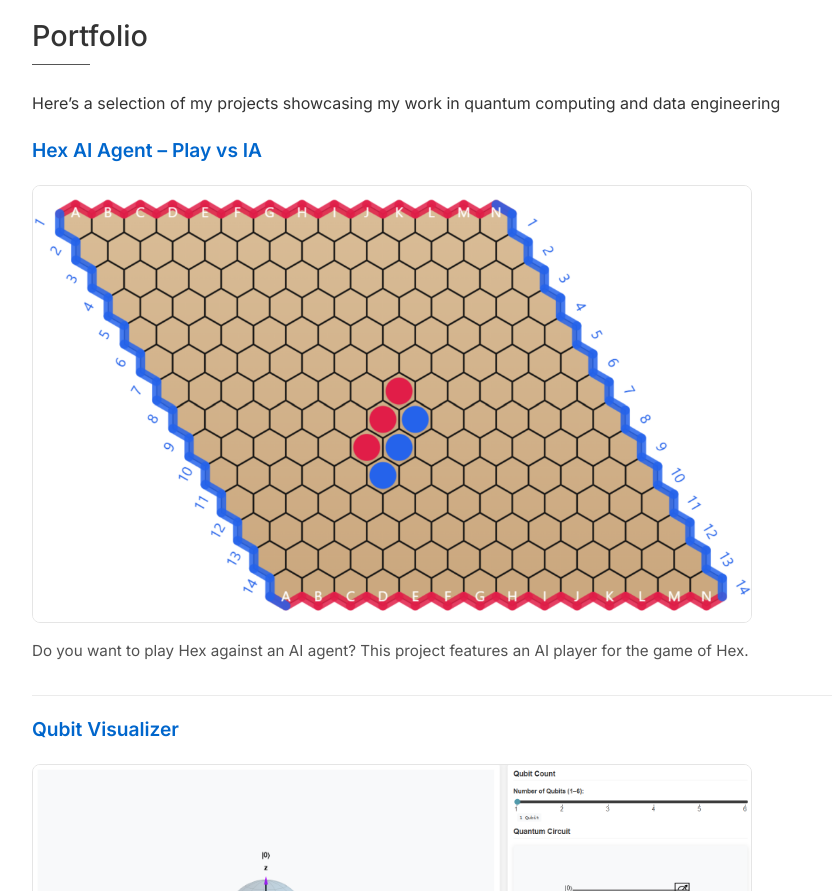
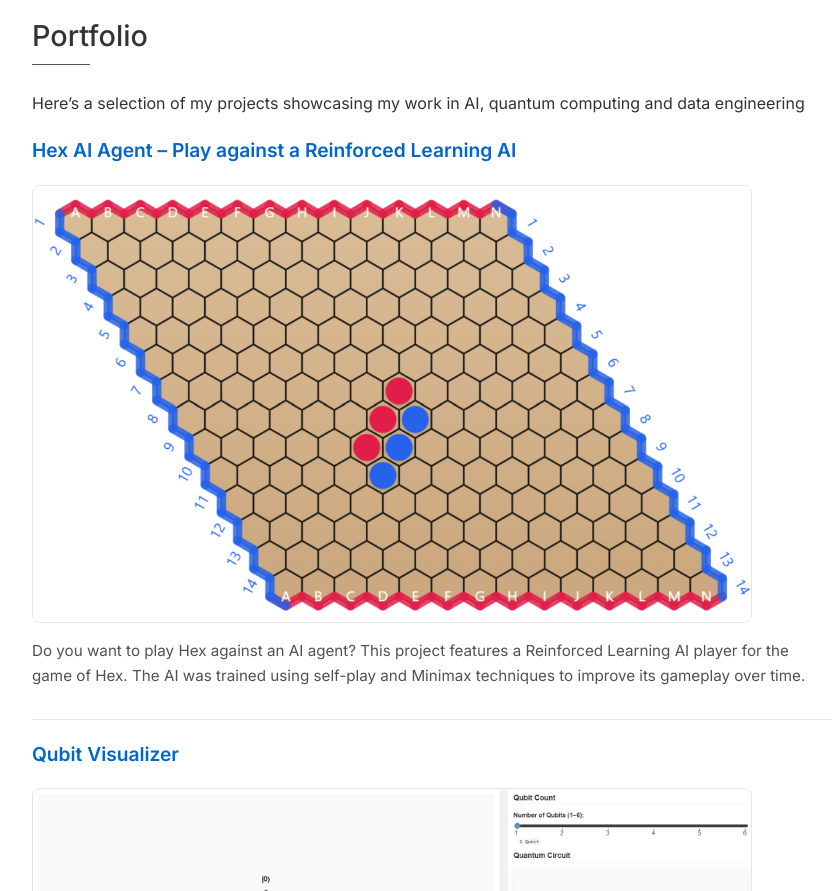
Before and after one commit to RNLibrary/RNLibrary.github.io, a plain HTML site: page index.html in a window 1280 px wide. Shown: the part 939-1830 px from the top of the page, without its empty margins (208-1043 px from the left). Drawn offline with Linux system fonts and the light colour scheme.

Commit message:
Hex AI text refining

```diff
--- a/index.html
+++ b/index.html
@@ -72,16 +72,18 @@
     <!-- Portfolio section -->
     <section id="portfolio">
         <h2>Portfolio</h2>
-        <p>Here’s a selection of my projects showcasing my work in quantum computing and data engineering</p>
+        <p>Here’s a selection of my projects showcasing my work in AI, quantum computing and data engineering</p>
 
         <div class="project">
           <h3 class="project-title">
-            <a href="https://rnlibrary.github.io/AI_portfolio-HEX/hex_index_myplayer.html" target="_blank"> Hex AI Agent – Play vs IA</a>
+            <a href="https://rnlibrary.github.io/AI_portfolio-HEX/hex_index_myplayer.html" target="_blank"> Hex AI Agent – Play against a Reinforced Learning AI</a>
             </h3>
             <a href="https://rnlibrary.github.io/AI_portfolio-HEX/hex_index_myplayer.html">
               <img src="assets/Hex_AI.png" alt="Hex AI Agent Screenshot" class="project-img">
              </a>
-          <p class="project-summary">Do you want to play Hex against an AI agent? This project features an AI player for the game of Hex.</p>
+          <p class="project-summary">Do you want to play Hex against an AI agent? This project features a Reinforced Learning AI player for the game of Hex.
+            The AI was trained using self-play and Minimax techniques to improve its gameplay over time.
+          </p>
         </div>
 
         <div class="project">
```
